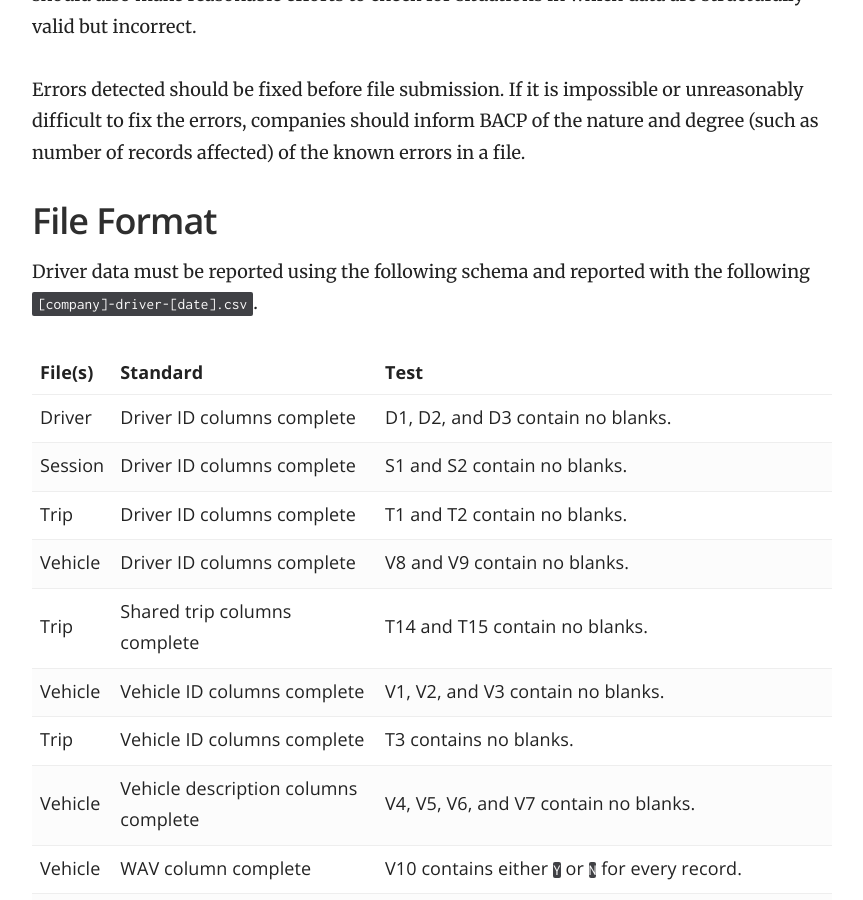
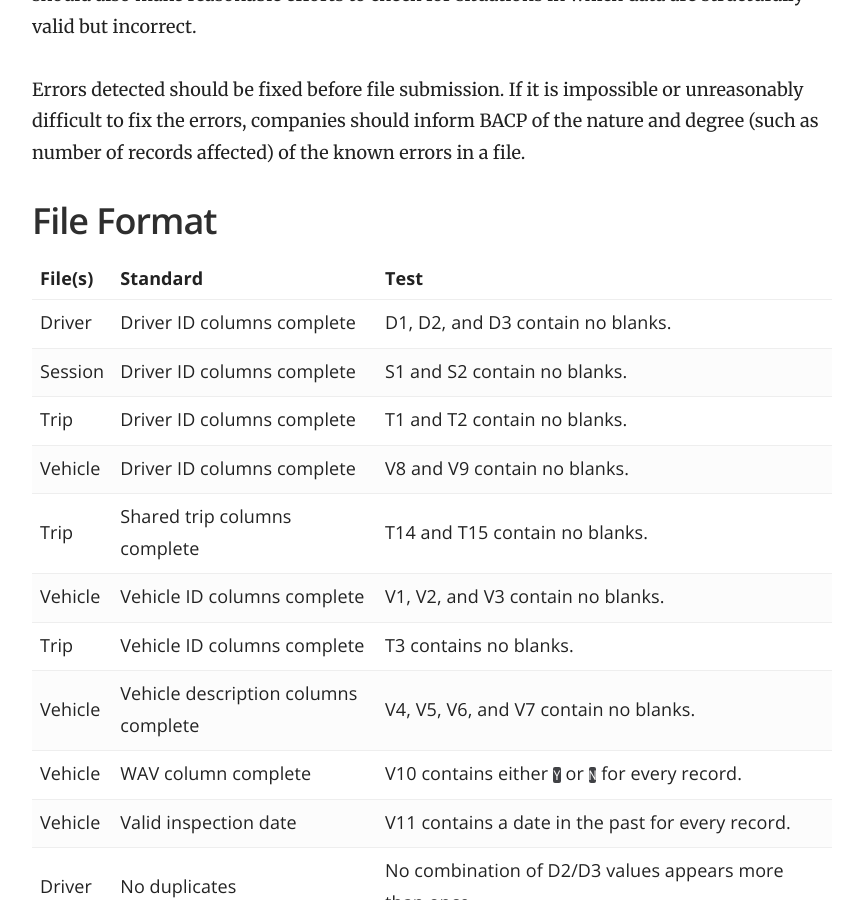
Before and after one commit to Chicago/tnp-reporting-manual, a Jekyll site: the page built from _docs/data_quality.md, in a window 1280 px wide and 900 px high, scrolled down 457 px. Shown: the whole window, without its empty margins (358-1221 px from the left). Built offline with Jekyll 4.4.1, drawn with Linux system fonts in a browser that asks for light colours.

Commit message:
Update data_quality.md
Deleted a stray line left over from the page I copied to create this page in the first place.

```diff
--- a/_docs/data_quality.md
+++ b/_docs/data_quality.md
@@ -13,8 +13,6 @@ Note that these tests are designed to detect structural errors in the data files
 Errors detected should be fixed before file submission. If it is impossible or unreasonably difficult to fix the errors, companies should inform BACP of the nature and degree (such as number of records affected) of the known errors in a file.
 
 ## File Format
-
-Driver data must be reported using the following schema and reported with the following `[company]-driver-[date].csv`.
 
 | File(s)   | Standard                             | Test                                                |
 |-----------|--------------------------------------|-----------------------------------------------------|
```
